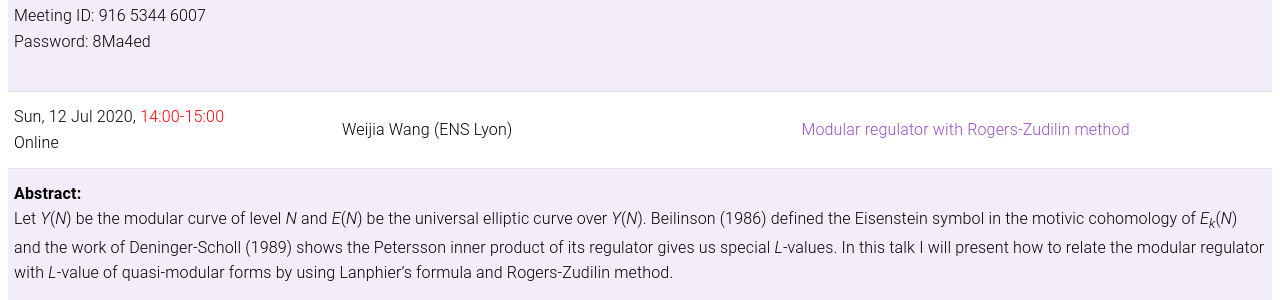
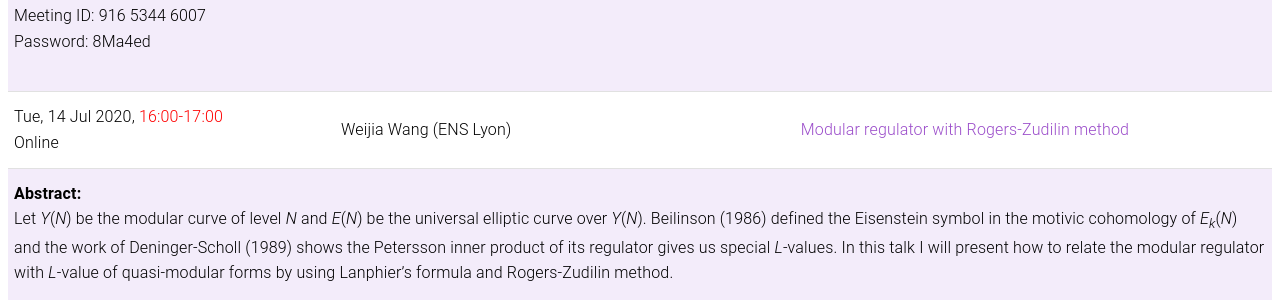
Before and after one commit to tsinghua-number-theory/tsinghua-number-theory.github.io, a Jekyll site: the page built from index.html, in a window 1280 px wide and 900 px high, scrolled down 1610 px. Shown: the part 193-493 px from the top of the window. Built offline with Jekyll 4.4.1, drawn with Linux system fonts in a browser that asks for light colours.

Commit message:
Time Change!!!

```diff
--- a/_posts/2020-07-12-weijia-wang.md
+++ b/_posts/2020-07-14-weijia-wang.md
@@ -1,11 +1,11 @@
 ---
 layout: seminar_talk
 title: Modular regulator with Rogers-Zudilin method
-date: 2020-07-12 12:01:00
+date: 2020-07-14 12:01:00
 special_page: Seminars
 my_type: seminar_2020_spring
 author: Weijia Wang (ENS Lyon)
-alternative_time: "14:00-15:00"
+alternative_time: "16:00-17:00"
 ---
 
 Let *Y*(*N*) be the modular curve of level *N* and *E*(*N*)
```
